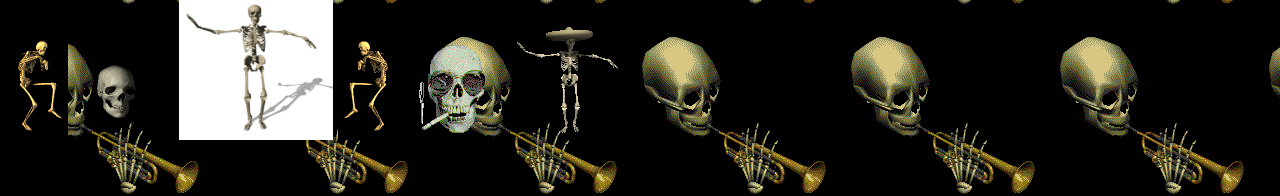
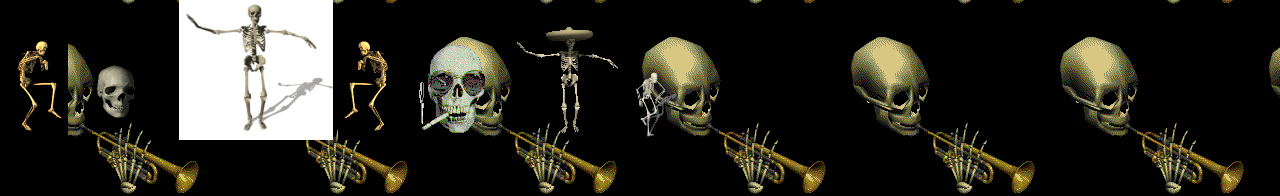
Before and after one commit to bodyquadrazidbody/THE-BONE-ZONE-2, a plain HTML site: page index.html in a window 1280 px wide. Shown: the part 164-360 px from the top of the page. Drawn offline with Linux system fonts and the light colour scheme.

Commit message:
Add files via upload

```diff
--- a/index.html
+++ b/index.html
@@ -26,6 +26,7 @@
     <img src="sneaky skeleton.gif" alt="">
     <img src="skeleton1.gif" alt="">
     <img src="skeleton with sombrero transparent background.gif" alt="">
+    <img src="skeletonhavingseizure.gif" height="70" alt="">
     <meta charset="UTF-8">
     <meta http-equiv="X-UA-Compatible" content="IE=edge">
     <meta name="viewport" content="width=device-width, initial-scale=1.0">
```
Also changed, not shown: skeletonhavingseizure.gif (added).
